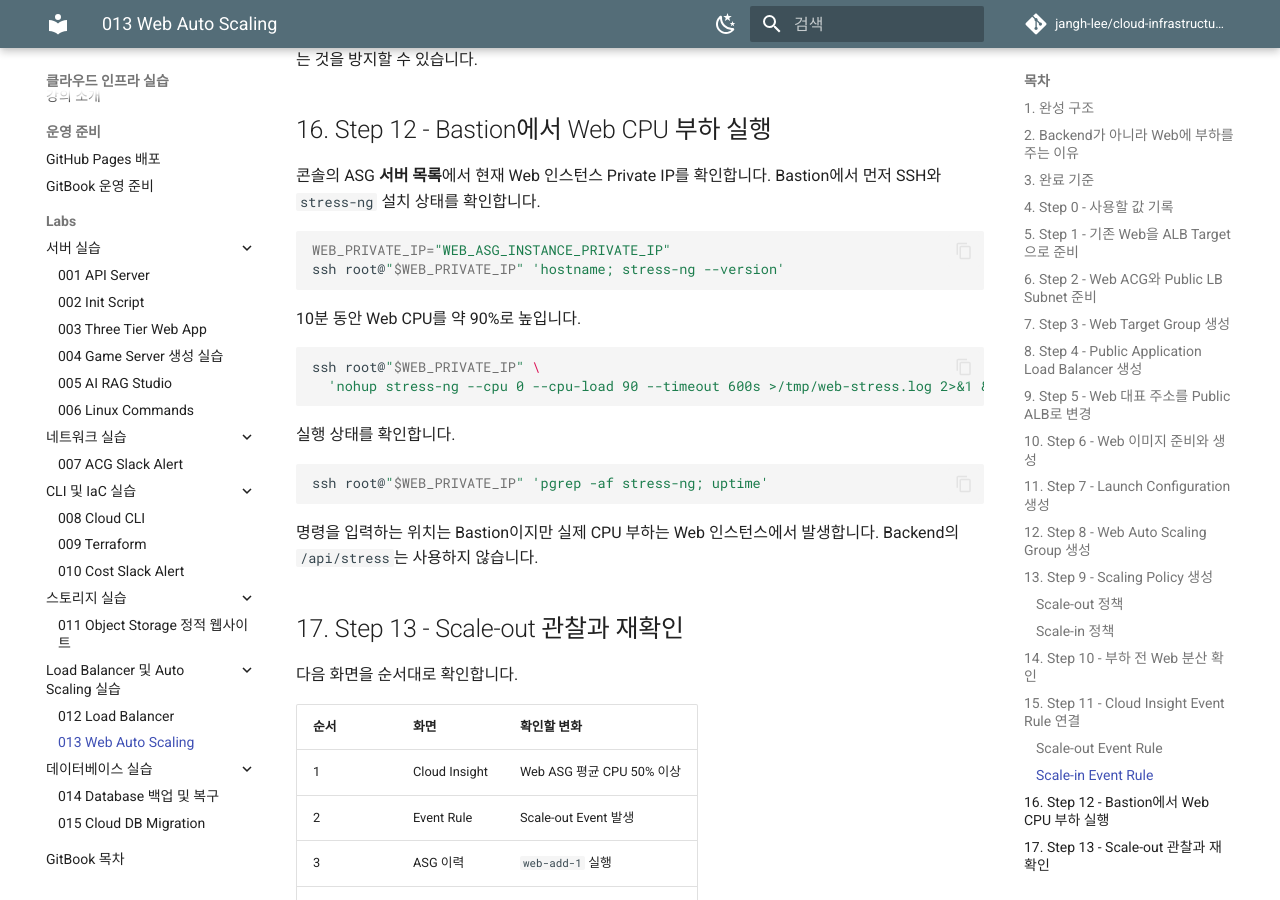
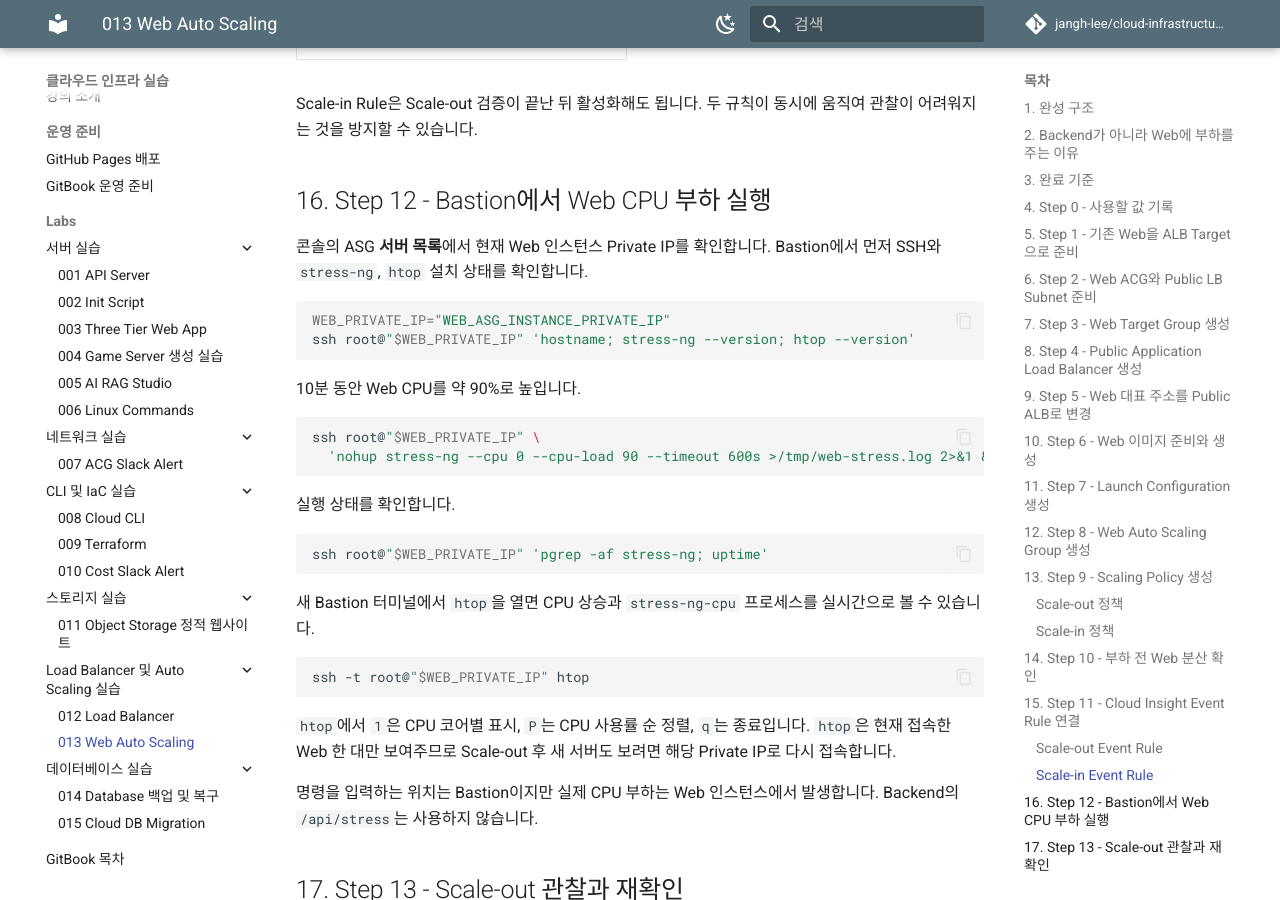
Before and after one commit to jangh-lee/cloud-infrastructure-lecture-example, an MkDocs documentation site: the page built from gitbook/labs/013-auto-scaling.md, in a window 1280 px wide and 900 px high, scrolled down 10940 px. Built offline with MkDocs 1.6.1 and Material for MkDocs 9.7.7, drawn with Linux system fonts in a browser that asks for light colours; comment, search, counter and statistics services are not loaded; some of the changed text lies outside the part shown.

Commit message:
Add htop to auto scaling image lab

````diff
--- a/gitbook/labs/013-auto-scaling.md
+++ b/gitbook/labs/013-auto-scaling.md
@@ -222,17 +222,18 @@
 
 ## 10. Step 6 - Web 이미지 준비와 생성
 
-Auto Scaling 동작을 확실하게 검증할 수 있도록 기존 Web 서버에 `stress-ng`를 설치합니다. 이 패키지는 Bastion에서 원격 명령으로 Web CPU를 높일 때만 사용합니다.
+Auto Scaling 동작을 확실하게 검증할 수 있도록 기존 Web 서버에 `stress-ng`와 `htop`을 함께 설치합니다. `stress-ng`는 CPU 부하를 만들고, `htop`은 CPU·메모리와 실행 중인 프로세스를 실시간으로 확인할 때 사용합니다.
 
 ```bash
-sudo apt-get update && sudo apt-get install -y stress-ng
+sudo apt-get update && sudo apt-get install -y stress-ng htop
 stress-ng --version
+htop --version
 systemctl is-enabled nginx
 systemctl is-active nginx
 curl -i http://127.0.0.1/healthz
 ```
 
-`stress-ng` 버전, `enabled`, `active`, HTTP `200`을 확인한 뒤 이미지를 만듭니다.
+`stress-ng`와 `htop` 버전, `enabled`, `active`, HTTP `200`을 확인한 뒤 이미지를 만듭니다. 이 시점에 설치하면 이후 이미지로 생성되는 모든 Auto Scaling Web 서버에서 두 명령을 바로 사용할 수 있습니다.
 
 1. **Services > Compute > Server > Server**로 이동합니다.
 2. 기존 003 Web 서버를 선택합니다.
@@ -260,7 +261,7 @@
 | 이름 | `lab-web-lc-v1` |
 | 인증키 | 기존 수업용 인증키 |
 
-Nginx, 정적 파일, `.env`, `stress-ng`가 이미지에 이미 있으므로 Init Script를 사용하지 않습니다.
+Nginx, 정적 파일, `.env`, `stress-ng`, `htop`이 이미지에 이미 있으므로 Init Script를 사용하지 않습니다.
 
 ## 12. Step 8 - Web Auto Scaling Group 생성
 
@@ -369,11 +370,11 @@
 
 ## 16. Step 12 - Bastion에서 Web CPU 부하 실행
 
-콘솔의 ASG **서버 목록**에서 현재 Web 인스턴스 Private IP를 확인합니다. Bastion에서 먼저 SSH와 `stress-ng` 설치 상태를 확인합니다.
+콘솔의 ASG **서버 목록**에서 현재 Web 인스턴스 Private IP를 확인합니다. Bastion에서 먼저 SSH와 `stress-ng`, `htop` 설치 상태를 확인합니다.
 
 ```bash
 WEB_PRIVATE_IP="WEB_ASG_INSTANCE_PRIVATE_IP"
-ssh root@"$WEB_PRIVATE_IP" 'hostname; stress-ng --version'
+ssh root@"$WEB_PRIVATE_IP" 'hostname; stress-ng --version; htop --version'
 ```
 
 10분 동안 Web CPU를 약 90%로 높입니다.
@@ -388,6 +389,14 @@
 ```bash
 ssh root@"$WEB_PRIVATE_IP" 'pgrep -af stress-ng; uptime'
 ```
+
+새 Bastion 터미널에서 `htop`을 열면 CPU 상승과 `stress-ng-cpu` 프로세스를 실시간으로 볼 수 있습니다.
+
+```bash
+ssh -t root@"$WEB_PRIVATE_IP" htop
+```
+
+`htop`에서 `1`은 CPU 코어별 표시, `P`는 CPU 사용률 순 정렬, `q`는 종료입니다. `htop`은 현재 접속한 Web 한 대만 보여주므로 Scale-out 후 새 서버도 보려면 해당 Private IP로 다시 접속합니다.
 
 명령을 입력하는 위치는 Bastion이지만 실제 CPU 부하는 Web 인스턴스에서 발생합니다. Backend의 `/api/stress`는 사용하지 않습니다.
 
````
Also changed, not shown: 013-auto scaling/README.md (+1 -1 lines).
